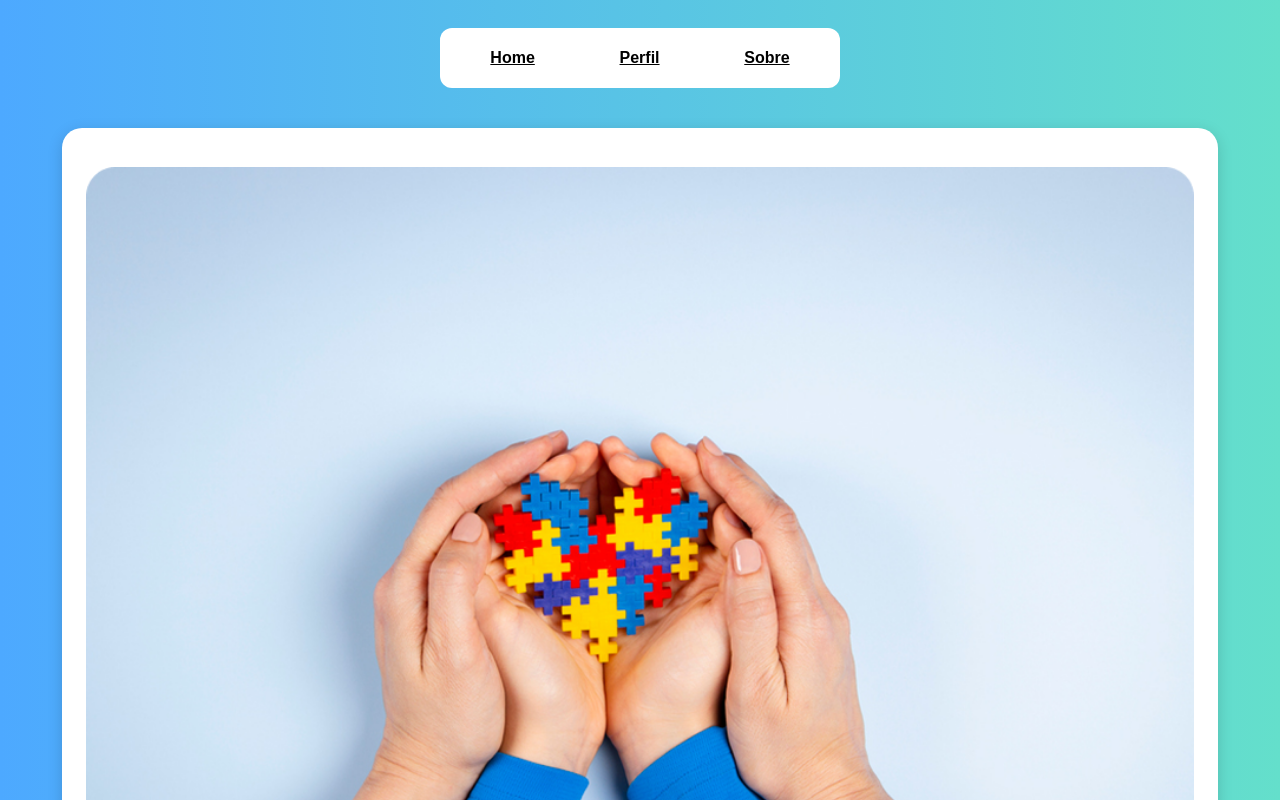
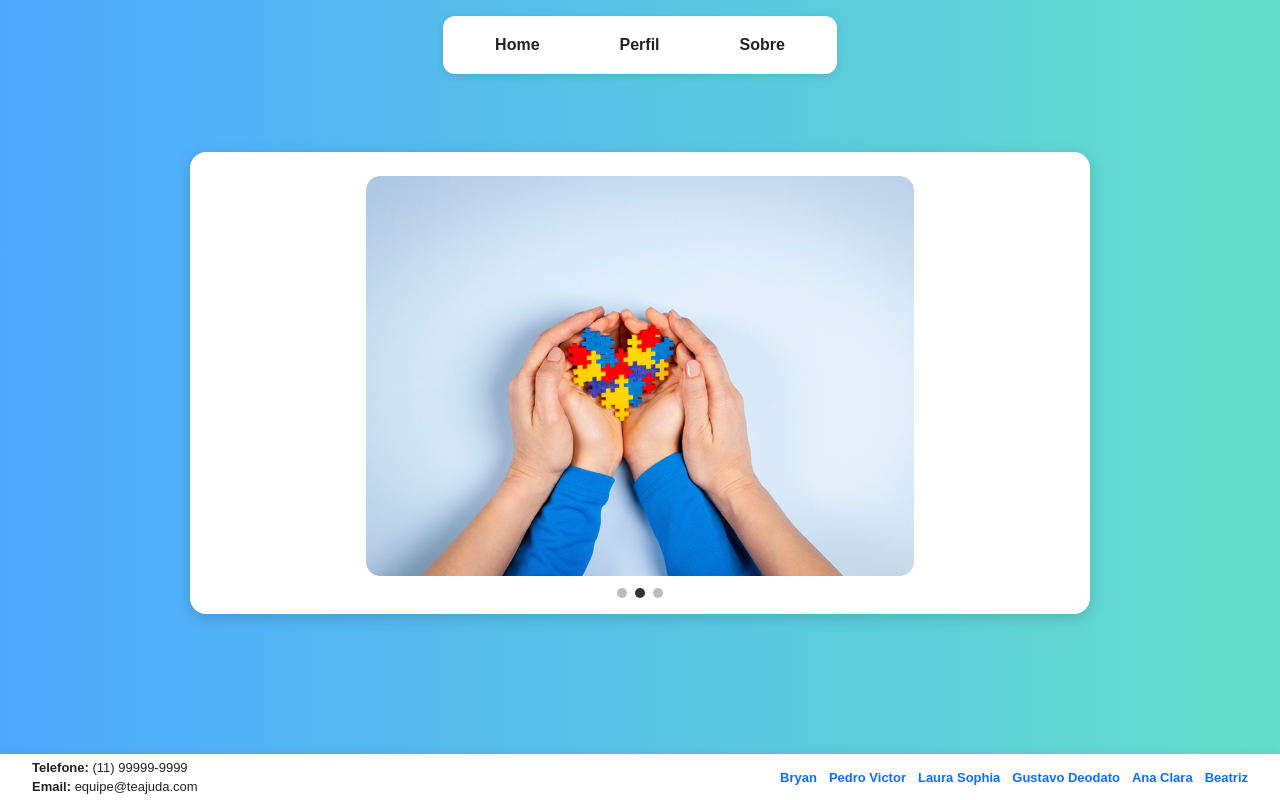
Before and after one commit to pviktorr/react-tcc, a React (Vite) app in the folder reactero/: page /home in a window 1280 px wide. Shown: the top 800 px of the page. Built offline with nearby package versions, Linux system fonts and the light colour scheme.

Commit message:
Corrigir recsenha

```diff
--- a/reactero/src/pages/Cadastro/Cadastro.jsx
+++ b/reactero/src/pages/Cadastro/Cadastro.jsx
@@ -58,14 +58,13 @@ const cadastro = () => {
         // Garante que nome/email já apareçam na Perfil imediatamente
         if (formData?.nome) localStorage.setItem('usuarioNome', String(formData.nome));
         if (formData?.email) localStorage.setItem('usuarioEmail', String(formData.email));
-        // Redirecionar para rota correta (minúsculo)
-        window.location.href = '/perfil';
+        // Redirecionar para login após cadastro
+        window.location.href = '/Login';
       } else {
         // Erro do servidor
         setError(data.message || 'Erro ao fazer login');
       }
     } catch (err) {
-      // Erro de rede
       setError('Erro de conexão. Tente novamente.');
       console.error('Erro no Cadastro:', err);
     } finally {
--- a/reactero/src/pages/Home/Home.css
+++ b/reactero/src/pages/Home/Home.css
@@ -1,14 +1,14 @@
 /* Base */
 .home__root {
-  min-height: 100vh;
+  height: 100vh;
   width: 100%;
   background: linear-gradient(to right, #4da9ff, #64dfcb);
   display: flex;
   flex-direction: column;
   align-items: center;
   position: relative;
-  overflow-x: hidden;
-  padding: 16px 12px;
+  overflow: hidden;
+  padding: 8px 12px 0 12px;
 }
 
 /* Navbar */
@@ -54,19 +54,20 @@
 
 /* Slideshow Container */
 .slideshow-container {
-  width: 92%;
-  max-width: 1200px;
-  margin: 24px auto;
+  width: 80%;
+  max-width: 900px;
+  margin: auto;
   background: #ffffff;
-  border-radius: 20px;
-  padding: 24px;
+  border-radius: 16px;
+  padding: 16px;
   box-shadow: 0 4px 15px rgba(0, 0, 0, 0.15);
   position: relative;
-  flex: 1;
+  flex: 0 1 auto;
+  max-height: 65vh;
   display: flex;
   flex-direction: column;
   justify-content: center;
-  min-height: 0;
+  overflow: hidden;
 }
 
 /* Slides */
@@ -87,23 +88,25 @@
 .slide img {
   width: 100%;
   max-width: 100%;
+  max-height: 50vh;
   height: auto;
+  object-fit: contain;
   border-radius: 10px;
-  margin-top: 15px;
+  margin-top: 8px;
 }
 
 /* Dots */
 .dots {
-  margin-top: 20px;
+  margin-top: 8px;
   display: flex;
   justify-content: center;
-  gap: 10px;
+  gap: 8px;
   z-index: 10;
 }
 
 .dot {
-  height: 12px;
-  width: 12px;
+  height: 10px;
+  width: 10px;
   background-color: #bbb;
   border-radius: 50%;
   display: inline-block;
@@ -146,84 +149,57 @@
   all: unset;
 }
 
-/* Navbar SVG animated styles */
-.outline {
-  position: absolute;
-  inset: 0;
-  pointer-events: none;
+/* Navbar Simples */
+.home-navbar {
+  background: #ffffff;
+  display: flex;
+  justify-content: center;
+  align-items: center;
+  gap: 40px;
+  padding: 12px 32px;
+  border-radius: 12px;
+  box-shadow: 0 2px 8px rgba(0, 0, 0, 0.1);
+  margin: 8px auto 8px;
+  width: fit-content;
+  flex-shrink: 0;
 }
 
-.rect {
-  transition: 0.3s;
-  stroke: transparent; /* escondido por padrão */
-  stroke-linejoin: round;
-  stroke-linecap: round;
+.home-navbar__link {
+  color: #222;
+  font-weight: 600;
+  font-size: 16px;
+  text-decoration: none;
+  padding: 8px 20px;
+  border-radius: 8px;
+  transition: all 0.3s ease;
 }
 
-.nav {
-  position: relative;
-  width: 400px;
-  height: 60px;
-  margin: 12px auto 16px;
-}
-
-.container:hover .outline .rect {
-  transition: 0.3s;
-  stroke: #000; /* mostra contorno sólido no hover */
-}
-
-/* Reset quickly when mouse leaves the container to evitar 'rebarba' */
-.container:not(:hover) .outline .rect {
-  transition: 0.2s;
-  stroke: transparent; /* some totalmente ao sair */
-}
-
-.container {
-  position: absolute;
-  inset: 0;
-  background: #fff;
-  display: flex;
-  flex-direction: row;
-  justify-content: space-around;
-  align-items: center;
-  padding: 0.5em;
-  border-radius: 12px; /* cantos combinando com o SVG */
-  overflow: hidden; /* evita vazamentos do stroke nas bordas */
-}
-
-.btn {
-  padding: 0.5em 1.5em;
-  color: #000;
-  font-weight: 700;
-  cursor: pointer;
-  transition: 0.3s !important;
-}
-
-.btn:hover {
-  background: #fff3;
-}
-
-/* Comportamento uniforme para qualquer botão */
-.btn:hover ~ .outline .rect {
-  stroke: #000;
+.home-navbar__link:hover {
+  background: transparent;
+  color: inherit;
+  text-decoration: underline;
 }
 
 /* Footer simples da Home */
 .home-footer {
-  width: 100%;
+  width: 100vw;
   background: #ffffff;
   box-shadow: 0 -2px 8px rgba(0,0,0,0.06);
-  padding: 12px 0;
+  padding: 6px 0;
+  margin-top: auto;
+  margin-left: calc(-50vw + 50%);
+  margin-right: calc(-50vw + 50%);
+  flex-shrink: 0;
 }
 
 .home-footer__content {
-  max-width: 1100px;
+  max-width: 100%;
   margin: 0 auto;
   display: flex;
   align-items: center;
   justify-content: space-between;
   gap: 16px;
-  padding: 0 16px;
+  padding: 0 32px;
 }
 
 .home-footer__contact {
@@ -231,18 +207,20 @@
   flex-direction: column;
   color: #222;
   gap: 4px;
-  font-size: 14px;
+  font-size: 13px;
 }
 
 .home-footer__social {
   display: flex;
-  gap: 14px;
+  gap: 12px;
+  flex-wrap: wrap;
 }
 
 .home-footer__social a {
   color: #0d6efd;
   text-decoration: none;
   font-weight: 600;
+  font-size: 13px;
 }
 
 .home-footer__social a:hover {
--- a/reactero/src/pages/Home/Home.jsx
+++ b/reactero/src/pages/Home/Home.jsx
@@ -28,34 +28,12 @@ function Home() {
 
   return (
     <div className="home__root">
-      {/* Navbar animada com SVG */}
-      <div className="nav">
-        <div className="container">
-          <Link to="/home" className="btn">Home</Link>
-          <Link to="/perfil" className="btn">Perfil</Link>
-          <Link to="/sobre" className="btn">Sobre</Link>
-
-          <svg
-            className="outline"
-            overflow="visible"
-            width="400"
-            height="60"
-            viewBox="0 0 400 60"
-            xmlns="http://www.w3.org/2000/svg"
-          >
-            <rect
-              className="rect"
-              pathLength="100"
-              x="0"
-              y="0"
-              width="400"
-              height="60"
-              fill="transparent"
-              strokeWidth="5"
-            ></rect>
-          </svg>
-        </div>
-      </div>
+      {/* Navbar */}
+      <nav className="home-navbar">
+        <Link to="/home" className="home-navbar__link">Home</Link>
+        <Link to="/perfil" className="home-navbar__link">Perfil</Link>
+        <Link to="/sobre" className="home-navbar__link">Sobre</Link>
+      </nav>
 
       {/* Slideshow */}
       <main className="slideshow-container">
--- a/reactero/src/pages/NovaSenha/Novasenha.jsx
+++ b/reactero/src/pages/NovaSenha/Novasenha.jsx
@@ -55,7 +55,7 @@ const NovaSenha = () => {
         confirmarSenha: confirmarSenha,
       };
       console.log('Enviando redefinição de senha com payload:', payload);
-      const response = await fetch('http://localhost:8080/v1/teajuda/redefinicao-de-senha', {
+      const response = await fetch('http://localhost:8080/v1/teajuda/solicitacao-de-senha', {
         method: 'POST',
         headers: {
           'Content-Type': 'application/json',
--- a/reactero/src/pages/Perfil/perfil.jsx
+++ b/reactero/src/pages/Perfil/perfil.jsx
@@ -196,7 +196,7 @@ function Perfil() {
                     type="text"
                     placeholder="Nome Completo"
                     value={nome}
-
+                    readOnly
                   />
                 </div>
               </div>
```
